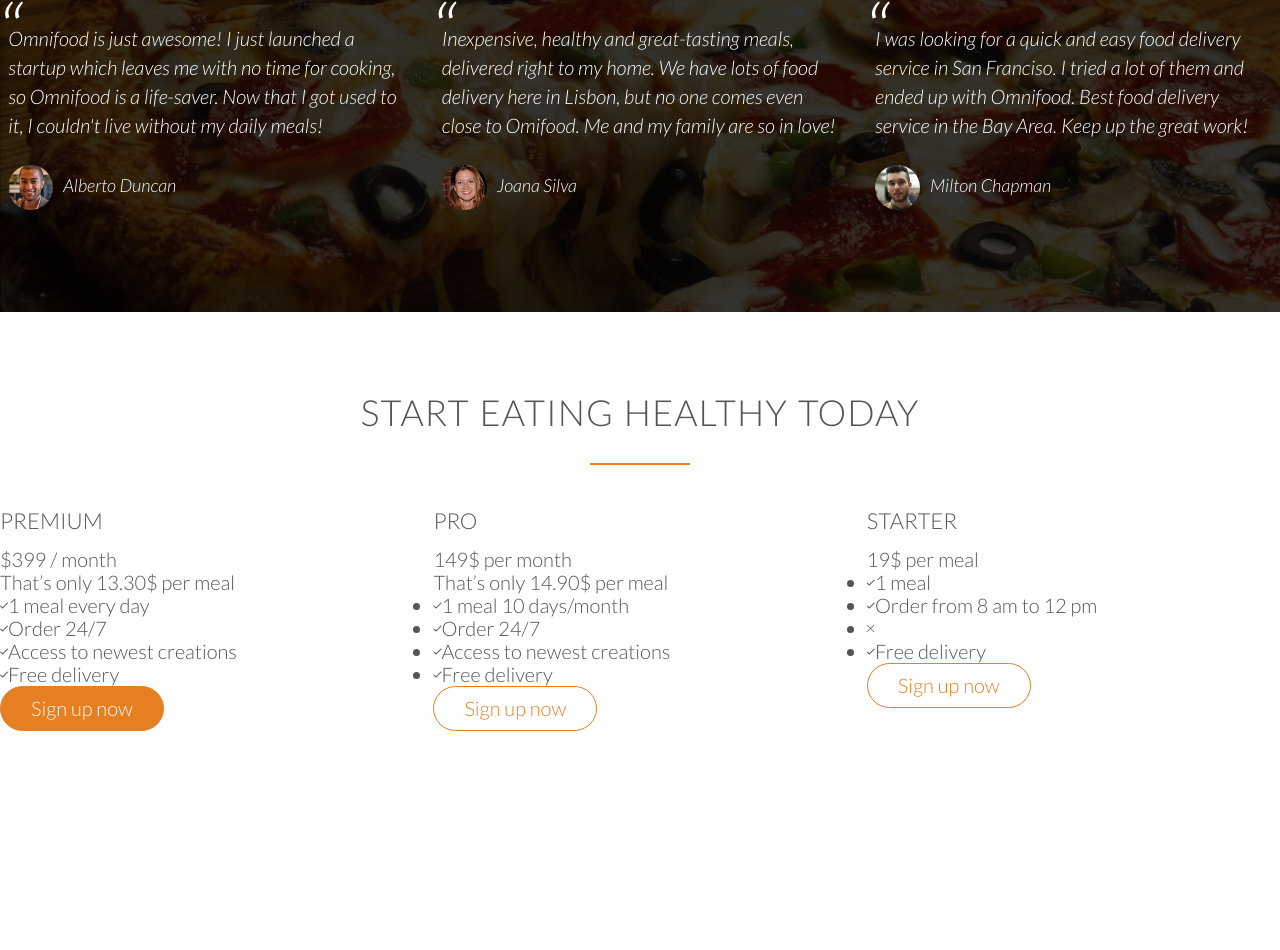
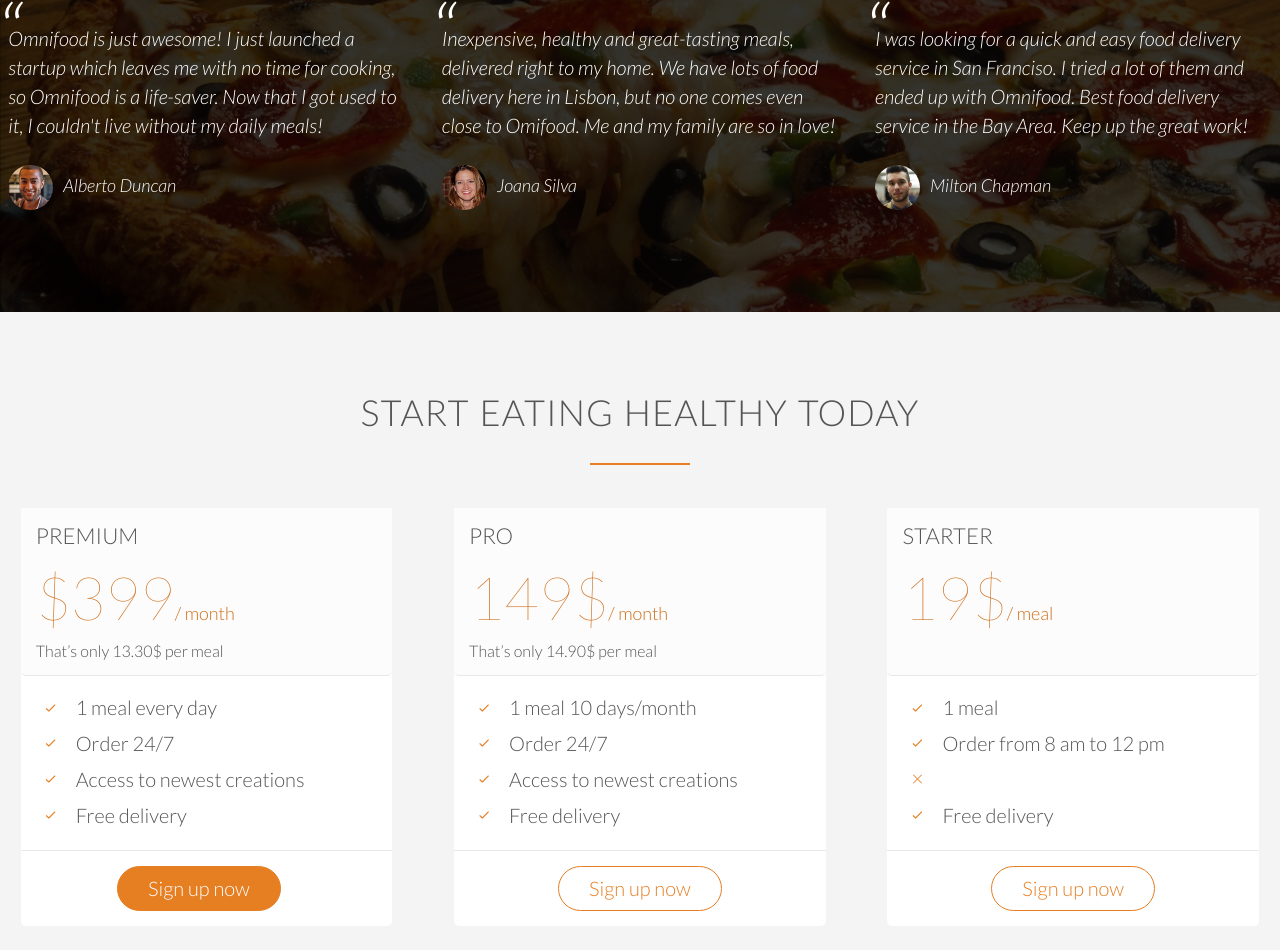
Before and after one commit to wetpaperbag/Omni_Site, a plain HTML site: page Index.html in a window 1280 px wide. Shown: the part 3605-4555 px from the top of the page. Before the commit the page ends 4429 px from the top, so only its background shows below. Drawn offline with Linux system fonts and the light colour scheme; files whose address does not match are found by name.

Commit message:
styled sign up boxes

```diff
--- a/Index.html
+++ b/Index.html
@@ -251,15 +251,15 @@
                 <div class="plan-box">
                     <div>
                     <h3>Premium</h3>
-                        <p class="plan-price">$399 / month</p>
+                        <p class="plan-price">$399<span>/ month</span></p>
                         <p class="plan-price-meal">That’s only 13.30$ per meal</p>
                     </div>
                     <div>
                         <ul>
-                            <li><i class="ion-ios-checkmark-empty"></i>1 meal every day</li>
-                            <li><i class="ion-ios-checkmark-empty"></i>Order 24/7</li>
-                            <li><i class="ion-ios-checkmark-empty"></i>Access to newest creations</li>
-                            <li><i class="ion-ios-checkmark-empty"></i>Free delivery</li>
+                            <li><i class="ion-ios-checkmark-empty icon-small"></i>1 meal every day</li>
+                            <li><i class="ion-ios-checkmark-empty icon-small"></i>Order 24/7</li>
+                            <li><i class="ion-ios-checkmark-empty icon-small"></i>Access to newest creations</li>
+                            <li><i class="ion-ios-checkmark-empty icon-small"></i>Free delivery</li>
                         </ul>
                     </div>
                     <div>
@@ -270,15 +270,15 @@
                 <div class="plan-box">
                     <div>
                     <h3>Pro</h3>
-                        <p class="plan-price">149$ per month</p>
+                        <p class="plan-price">149$<span>/ month</span></p>
                         <p class="plan-price-meal">That’s only 14.90$ per meal</p>
                     </div>
                     <div>
                         <ul>
-                            <li><i class="ion-ios-checkmark-empty"></i>1 meal 10 days/month</li>
-                            <li><i class="ion-ios-checkmark-empty"></i>Order 24/7</li>
-                            <li><i class="ion-ios-checkmark-empty"></i>Access to newest creations</li>
-                            <li><i class="ion-ios-checkmark-empty"></i>Free delivery</li>
+                            <li><i class="ion-ios-checkmark-empty icon-small"></i>1 meal 10 days/month</li>
+                            <li><i class="ion-ios-checkmark-empty icon-small"></i>Order 24/7</li>
+                            <li><i class="ion-ios-checkmark-empty icon-small"></i>Access to newest creations</li>
+                            <li><i class="ion-ios-checkmark-empty icon-small"></i>Free delivery</li>
                         </ul>
                     </div>
                     <div>
@@ -289,15 +289,15 @@
                 <div class="plan-box">
                     <div>
                     <h3>Starter</h3>
-                        <p class="plan-price">19$ per meal</p>
-                        <p class="plan-price-meal"></p>
+                        <p class="plan-price">19$<span>/ meal</span>    </p>
+                        <p class="plan-price-meal">&nbsp;</p>
                     </div>
                     <div>
                         <ul>
-                            <li><i class="ion-ios-checkmark-empty"></i>1 meal</li>
-                            <li><i class="ion-ios-checkmark-empty"></i>Order from 8 am to 12 pm</li>
-                            <li><i class="ion-ios-close-empty"></i></li>
-                            <li><i class="ion-ios-checkmark-empty"></i>Free delivery</li>
+                            <li><i class="ion-ios-checkmark-empty icon-small"></i>1 meal</li>
+                            <li><i class="ion-ios-checkmark-empty icon-small"></i>Order from 8 am to 12 pm</li>
+                            <li><i class="ion-ios-close-empty icon-small"></i></li>
+                            <li><i class="ion-ios-checkmark-empty icon-small"></i>Free delivery</li>
                         </ul>
                     </div>
                     <div>
--- a/resources/css/style.css
+++ b/resources/css/style.css
@@ -408,3 +408,59 @@
     vertical-align: middle;
 
 }
+
+/*--------------------------------------*/
+/* SIGN UP */
+/*--------------------------------------*/
+.section-plans {
+    background-color: #f4f4f4;
+
+}
+
+.plan-box {
+    background-color: #fff;
+    border-radius: 5px;
+    width: 90%;
+    margin-left: 5%;
+    box-shadow: 0 2px 2px #efefe3f;
+
+}
+
+.plan-box div {
+    padding: 15px;
+    border-bottom: 1px solid #e8e8e8;
+
+}
+.plan-box div:first-child {
+    background-color: #fcfcfc;
+    border-bottom-left-radius: 5px;
+    border-bottom-right-radius: 5px;
+}
+.plan-box div:last-child {
+    text-align: center;
+    border: 0;
+}
+
+.plan-price {
+    font-size: 300%;
+    margin-bottom: 10px;
+    font-weight: 100;
+    color: #cf6d17;
+}
+.plan-price span {
+    font-size: 30%;
+    font-weight: 300;
+
+}
+
+.plan-price-meal {
+    font-size: 80%;
+
+}
+.plan-box ul {
+    list-style: none;
+}
+
+.plan-box ul li {
+    padding: 5px 0;
+}
```
Also changed, not shown: 1 other file.
